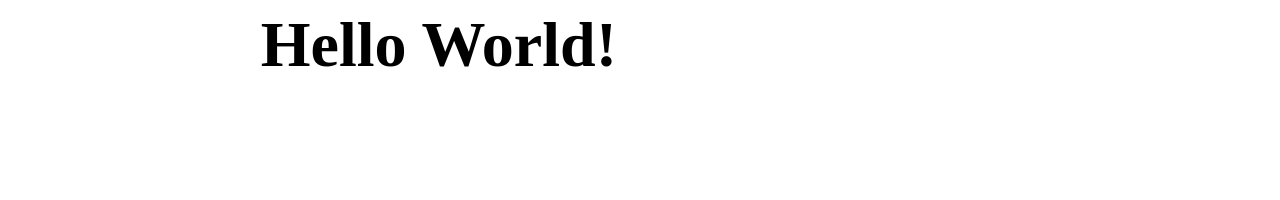
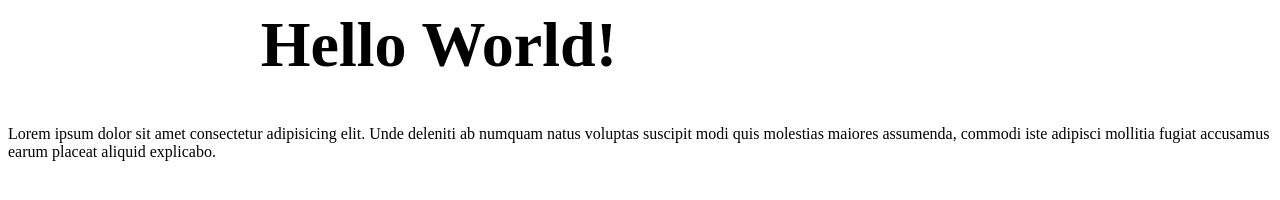
Before and after one commit to Ismaeel-Williams/test, a plain HTML site: page index.html in a window 1280 px wide. Drawn offline with Linux system fonts and the light colour scheme.

Commit message:
lorem ipsum

```diff
--- a/index.html
+++ b/index.html
@@ -7,6 +7,7 @@
 </head>
 <body>
     <h1>Hello World!</h1>
+    <p>Lorem ipsum dolor sit amet consectetur adipisicing elit. Unde deleniti ab numquam natus voluptas suscipit modi quis molestias maiores assumenda, commodi iste adipisci mollitia fugiat accusamus earum placeat aliquid explicabo.</p>
 
 </body>
 </html>
```
